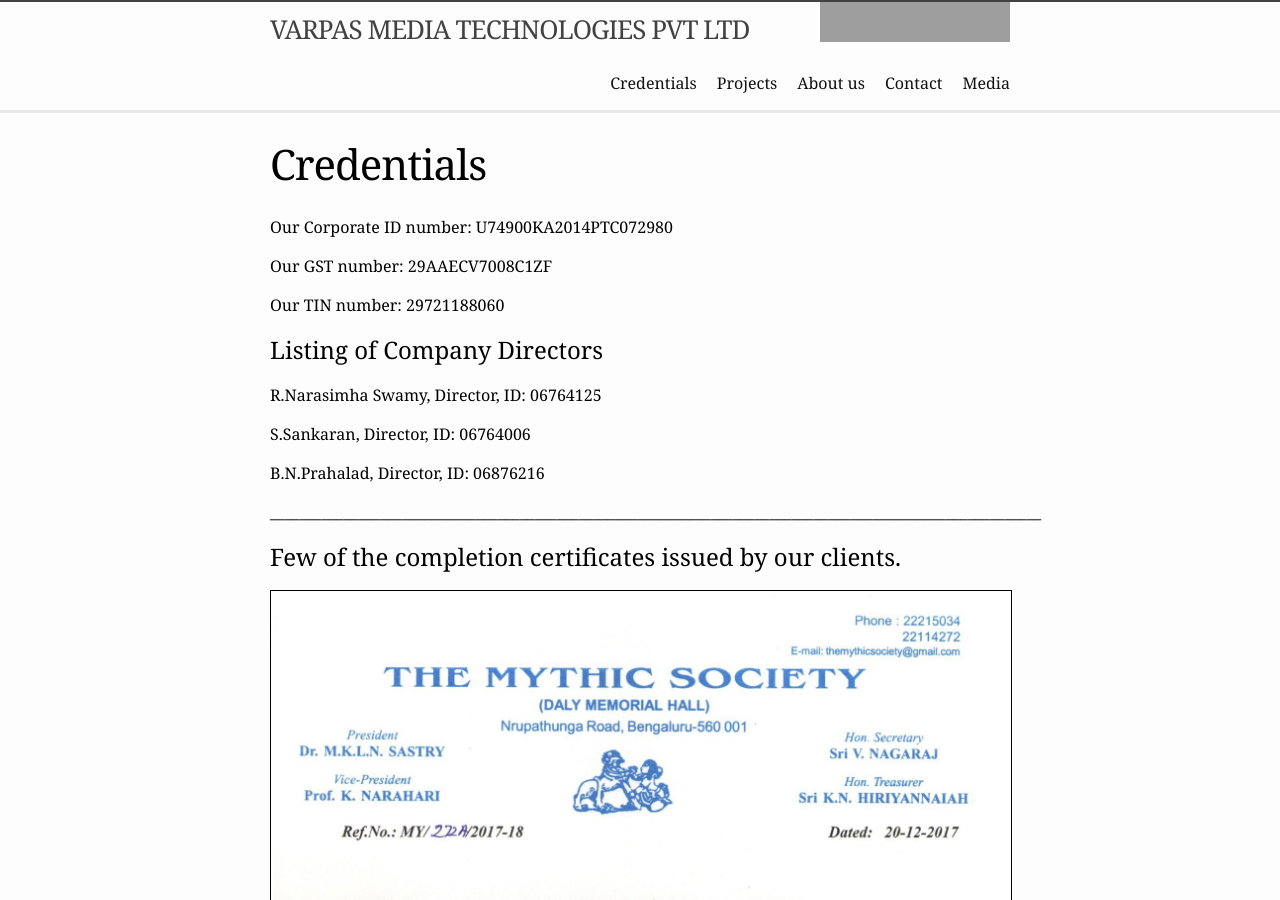
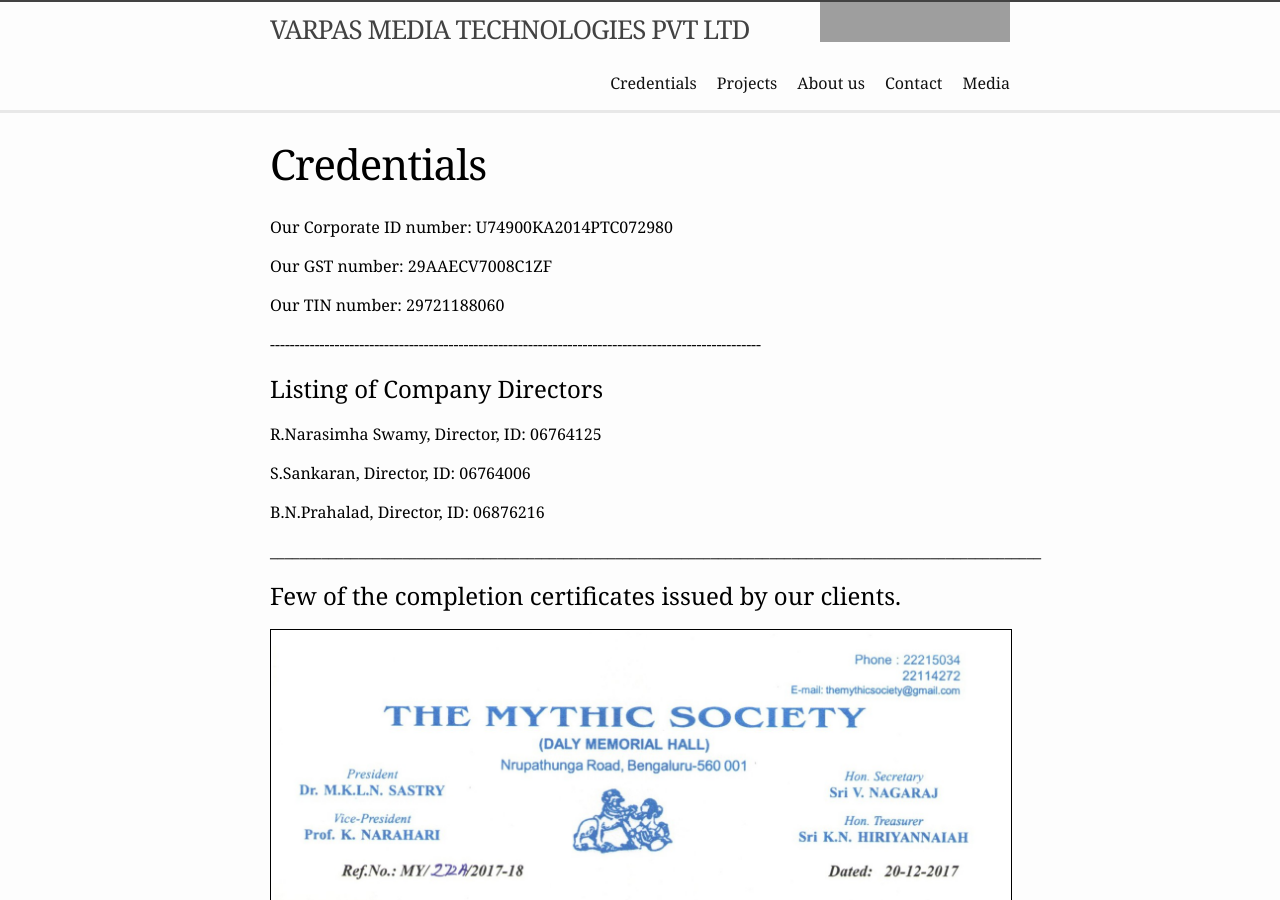
Before and after one commit to VarpasMedia/VarpasMedia.github.io, a Jekyll site: the page built from Credentials.md, in a window 1280 px wide and 900 px high. Built offline with Jekyll 4.4.1, drawn with Linux system fonts in a browser that asks for light colours; our own code applies the rules of GitHub Pages for plain Markdown files; grey boxes are pictures that could not be loaded.

Commit message:
Update Credentials.md

```diff
--- a/Credentials.md
+++ b/Credentials.md
@@ -12,9 +12,8 @@ permalink: /Credentials/
 
 <p> Our TIN number: 29721188060 </p>
 
-<p>                  </p>
-<p>                  </p>
-<p>                  </p>
+<p>---------------------------------------------------------------------------------------------------</p>
+
 
 <h1> Listing of Company Directors </h1>
 
```
